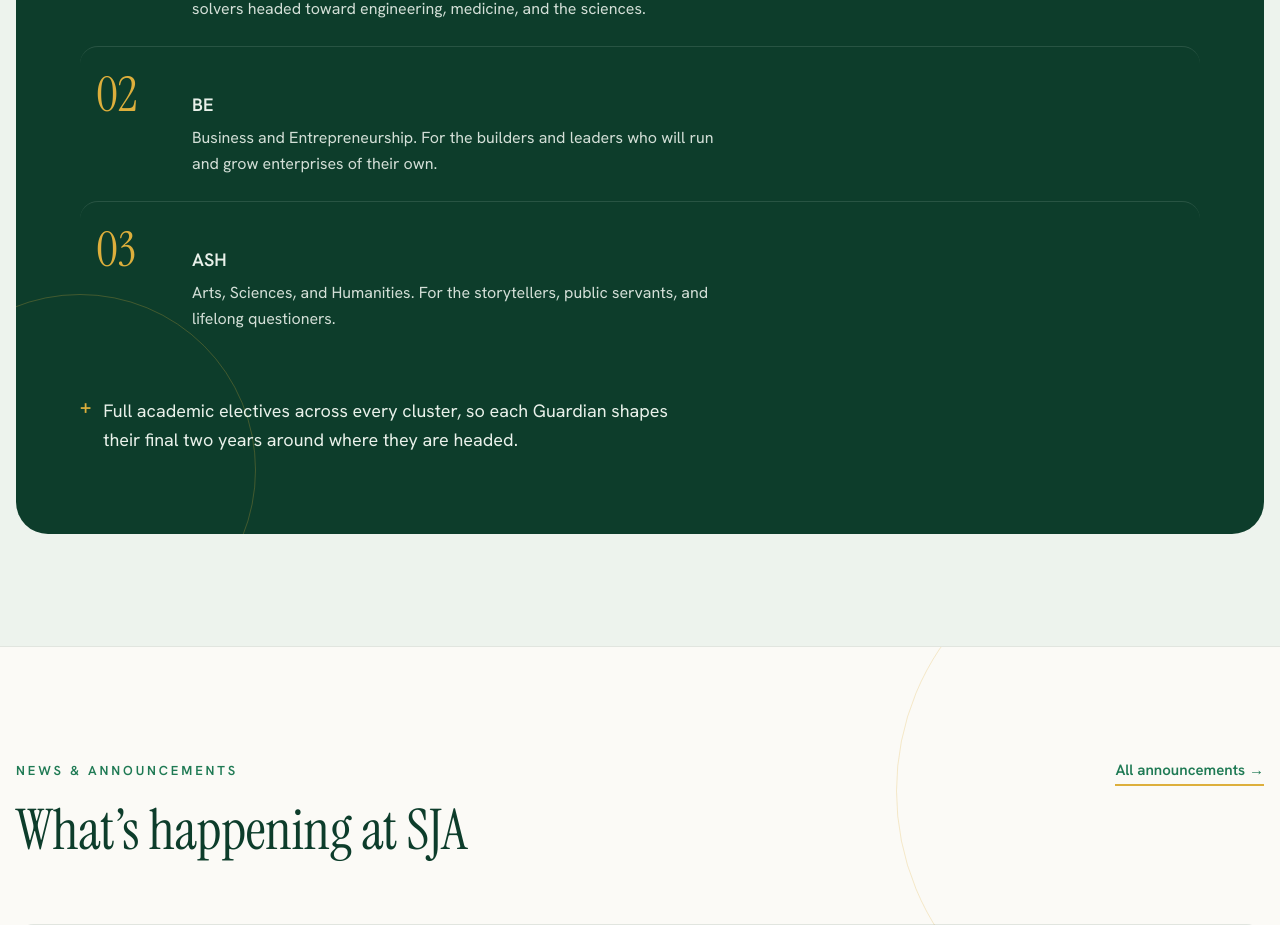
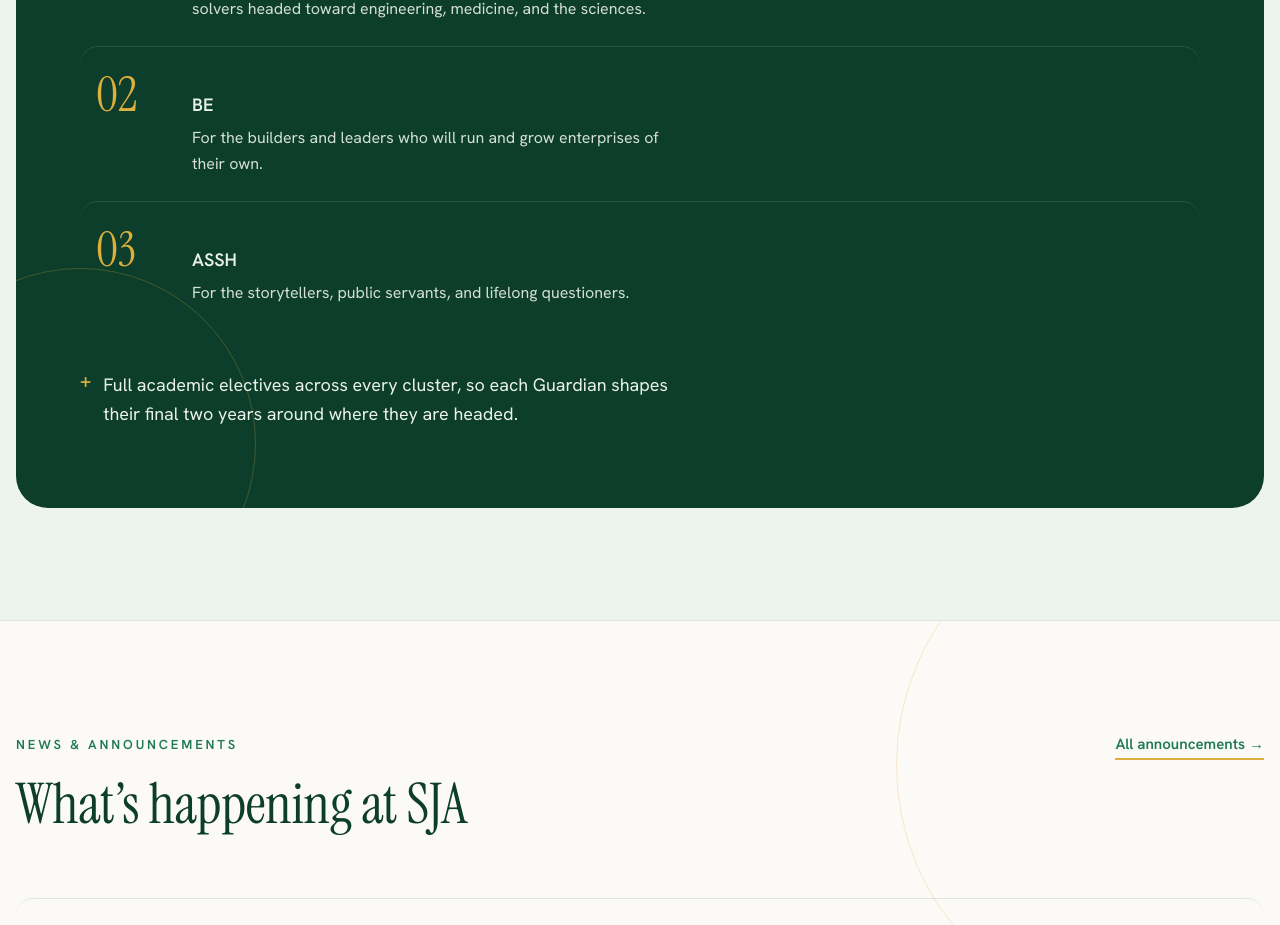
Before and after one commit to dr-dolomite/sja-website, a Next.js app: page / in a window 1280 px wide. Shown: the part 6958-7883 px from the top of the page. Built offline with nearby package versions, Linux system fonts and the light colour scheme.

Commit message:
fix(offerings): correct cluster label ASH -> ASSH to match official curriculum

```diff
--- a/components/home/offerings.tsx
+++ b/components/home/offerings.tsx
@@ -31,10 +31,12 @@ const itemVariants: Variants = {
   },
 };
 
-// PLACEHOLDER: the BE and ASH acronym expansions and all three cluster
-// descriptions are brand-voiced drafts pending official school wording (same
-// status as core-values / life-of-guardians copy). STEM, the three clusters,
-// MATATAG, and the Strengthened SHS framing are final.
+// PLACEHOLDER: STEM/ASSH/BE are the confirmed official cluster codes, but the
+// ASSH and BE full-word expansions are not yet officially confirmed by the
+// school (same pending status as the Offerings registry on
+// components/academics/academics-shs.tsx). Only STEM's expansion is safe to
+// spell out; ASSH and BE get a brand-voiced audience line instead of an
+// invented official name.
 const CLUSTERS = [
   {
     number: "01",
@@ -46,13 +48,13 @@ const CLUSTERS = [
     number: "02",
     name: "BE",
     description:
-      "Business and Entrepreneurship. For the builders and leaders who will run and grow enterprises of their own.",
+      "For the builders and leaders who will run and grow enterprises of their own.",
   },
   {
     number: "03",
-    name: "ASH",
+    name: "ASSH",
     description:
-      "Arts, Sciences, and Humanities. For the storytellers, public servants, and lifelong questioners.",
+      "For the storytellers, public servants, and lifelong questioners.",
   },
 ] as const;
 
```
